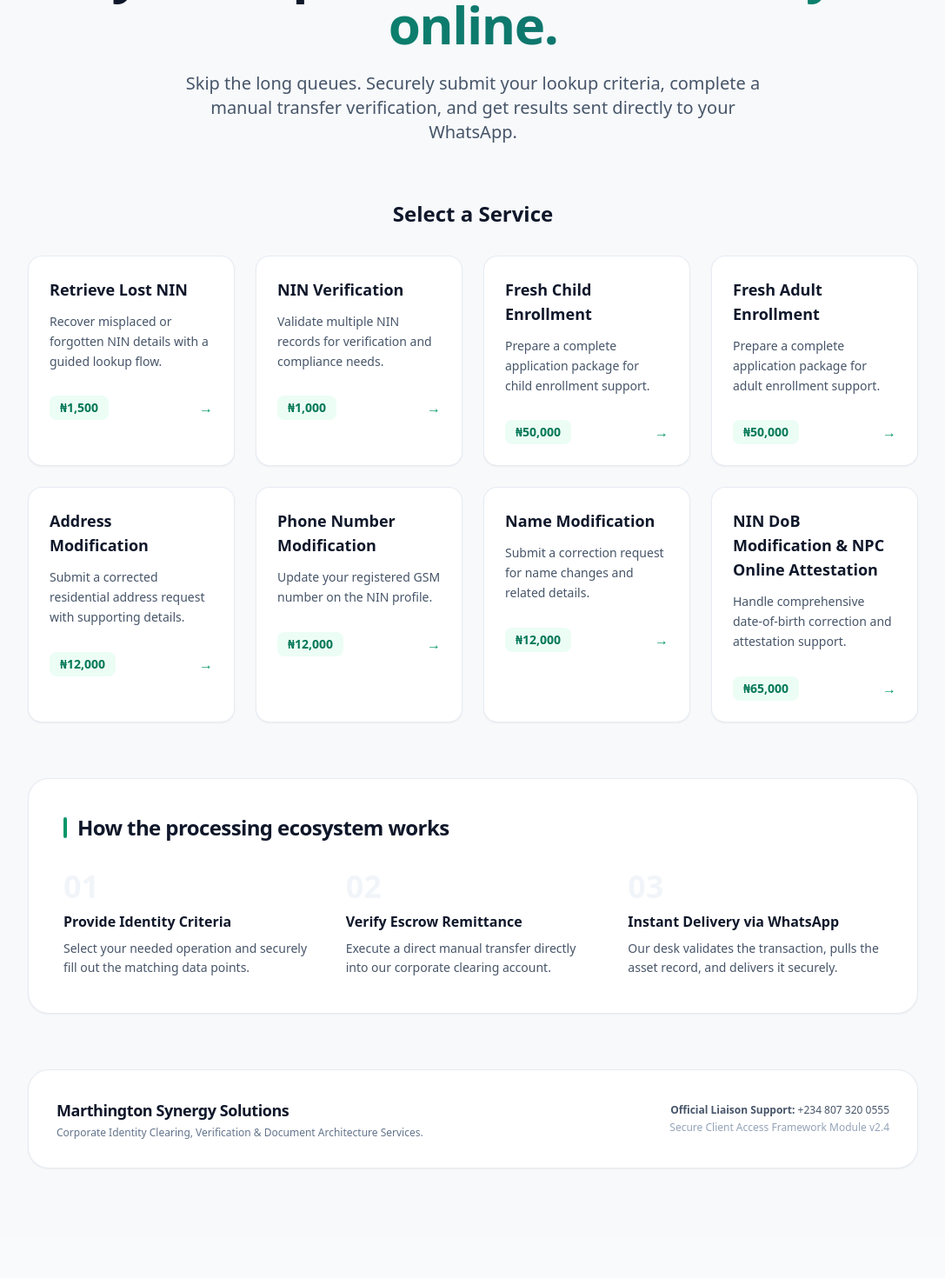
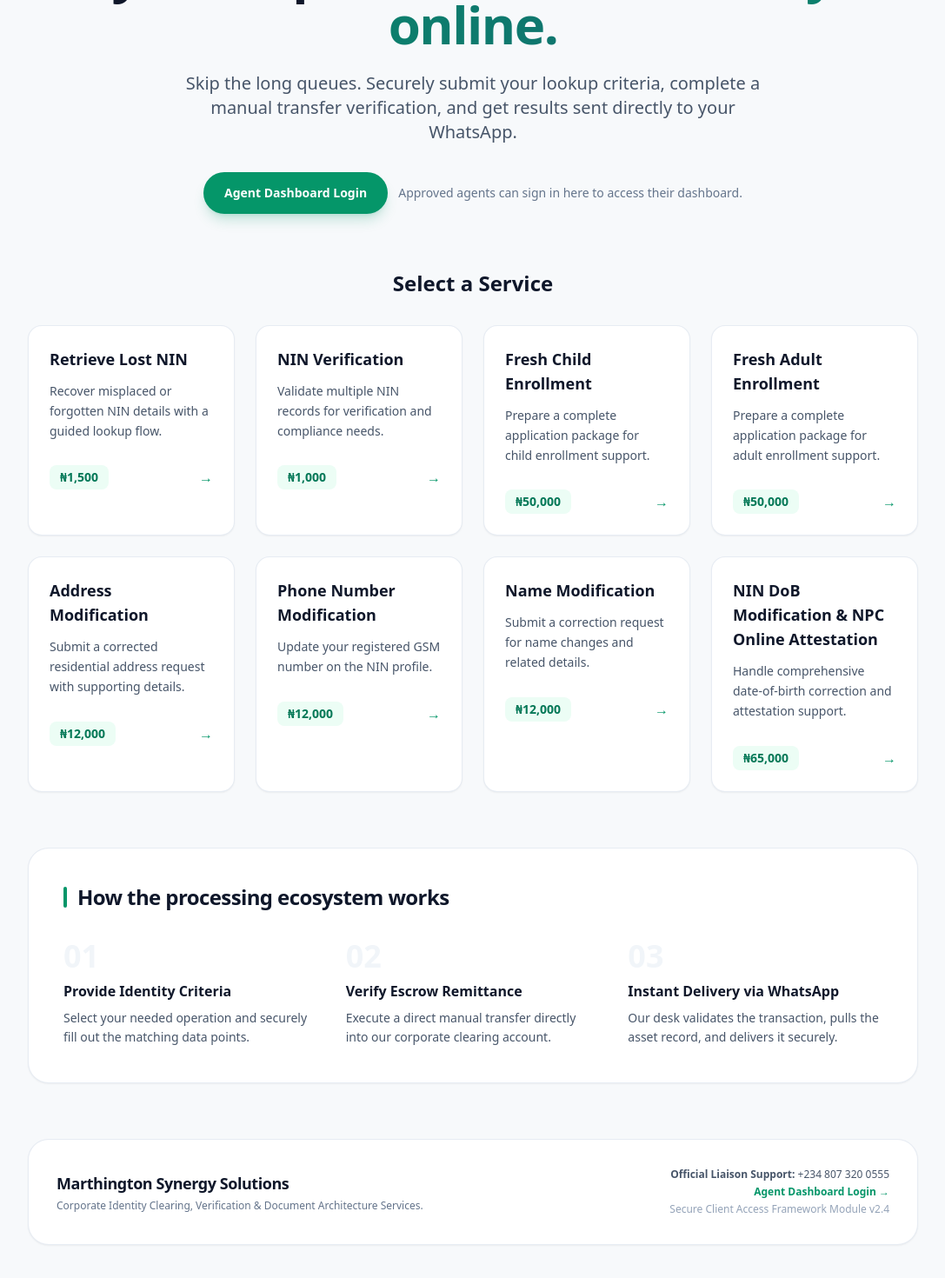
Before and after one commit to Washingtonam/Marthington-Gateway, a React (Vite) app: page / in a window 1280 px wide. Shown: the part 256-1726 px from the top of the page at 87% size, without its empty margins (96-1183 px from the left). Before the commit the page ends 1680 px from the top, so only its background shows below. Built offline with nearby package versions, Linux system fonts and the light colour scheme; the HTML template or start-up script is replaced by a standard one.

Commit message:
feat: Add full landing page code

```diff
--- a/src/LandingPage.jsx
+++ b/src/LandingPage.jsx
@@ -859,6 +859,17 @@ export default function LandingPage() {
             <p className="mt-6 text-lg md:text-xl text-slate-600 max-w-2xl mx-auto font-normal leading-relaxed">
               Skip the long queues. Securely submit your lookup criteria, complete a manual transfer verification, and get results sent directly to your WhatsApp.
             </p>
+            <div className="mt-8 flex flex-col sm:flex-row items-center justify-center gap-3">
+              <a
+                href="https://ds.marthington.com.ng/dashboard"
+                target="_blank"
+                rel="noopener noreferrer"
+                className="inline-flex items-center justify-center rounded-full bg-emerald-600 px-6 py-3.5 text-sm font-bold text-white shadow-lg shadow-emerald-600/20 transition-all hover:bg-emerald-700 hover:shadow-xl"
+              >
+                Agent Dashboard Login
+              </a>
+              <span className="text-sm font-medium text-slate-500">Approved agents can sign in here to access their dashboard.</span>
+            </div>
           </header>
         )}
 
@@ -1034,6 +1045,14 @@ export default function LandingPage() {
           </div>
           <div className="text-xs text-slate-600 md:text-right space-y-1">
             <p><strong>Official Liaison Support:</strong> +234 807 320 0555</p>
+            <a
+              href="https://ds.marthington.com.ng/dashboard"
+              target="_blank"
+              rel="noopener noreferrer"
+              className="inline-flex items-center font-semibold text-emerald-600 hover:text-emerald-700 hover:underline"
+            >
+              Agent Dashboard Login →
+            </a>
             <p className="text-slate-400">Secure Client Access Framework Module v2.4</p>
           </div>
         </footer>
```
